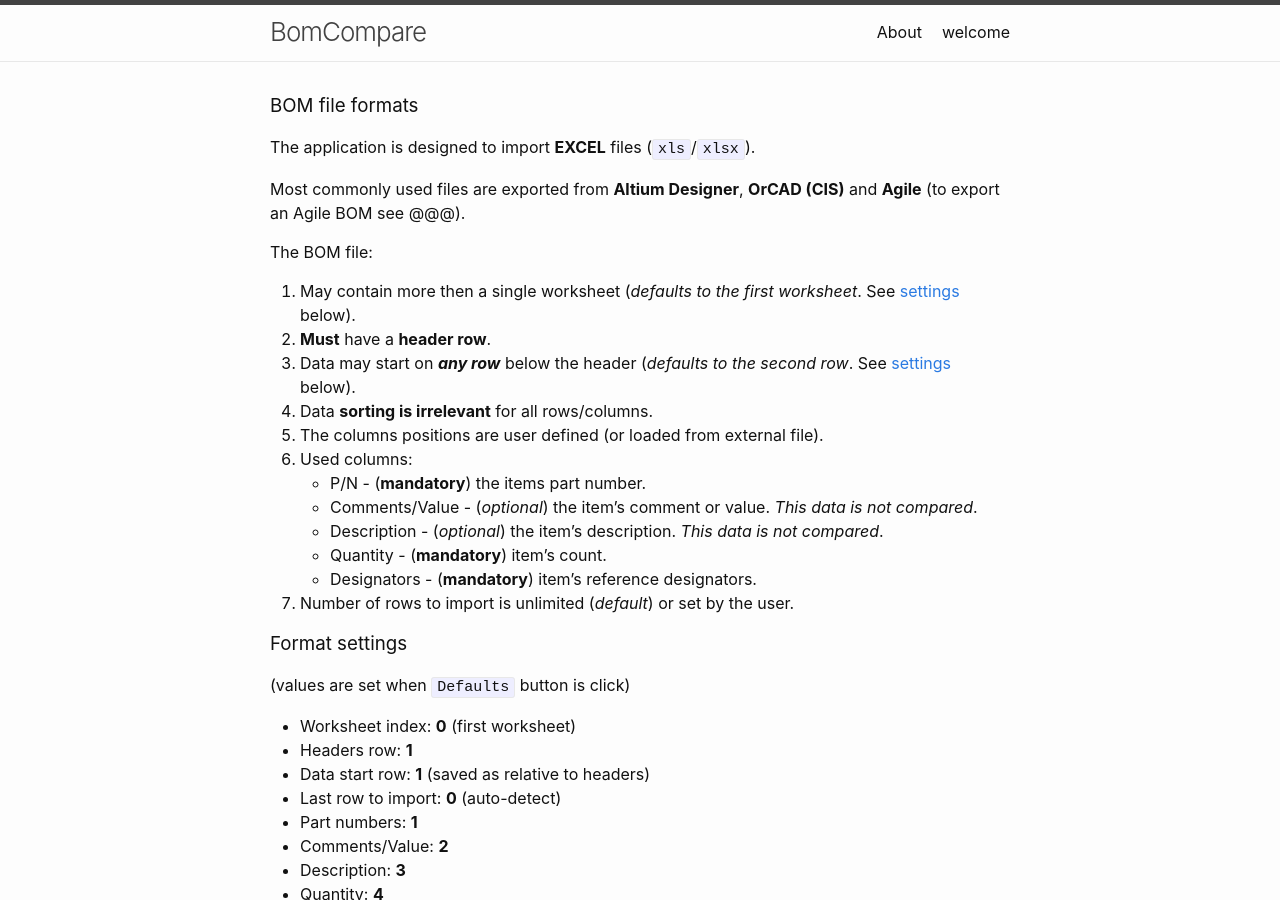
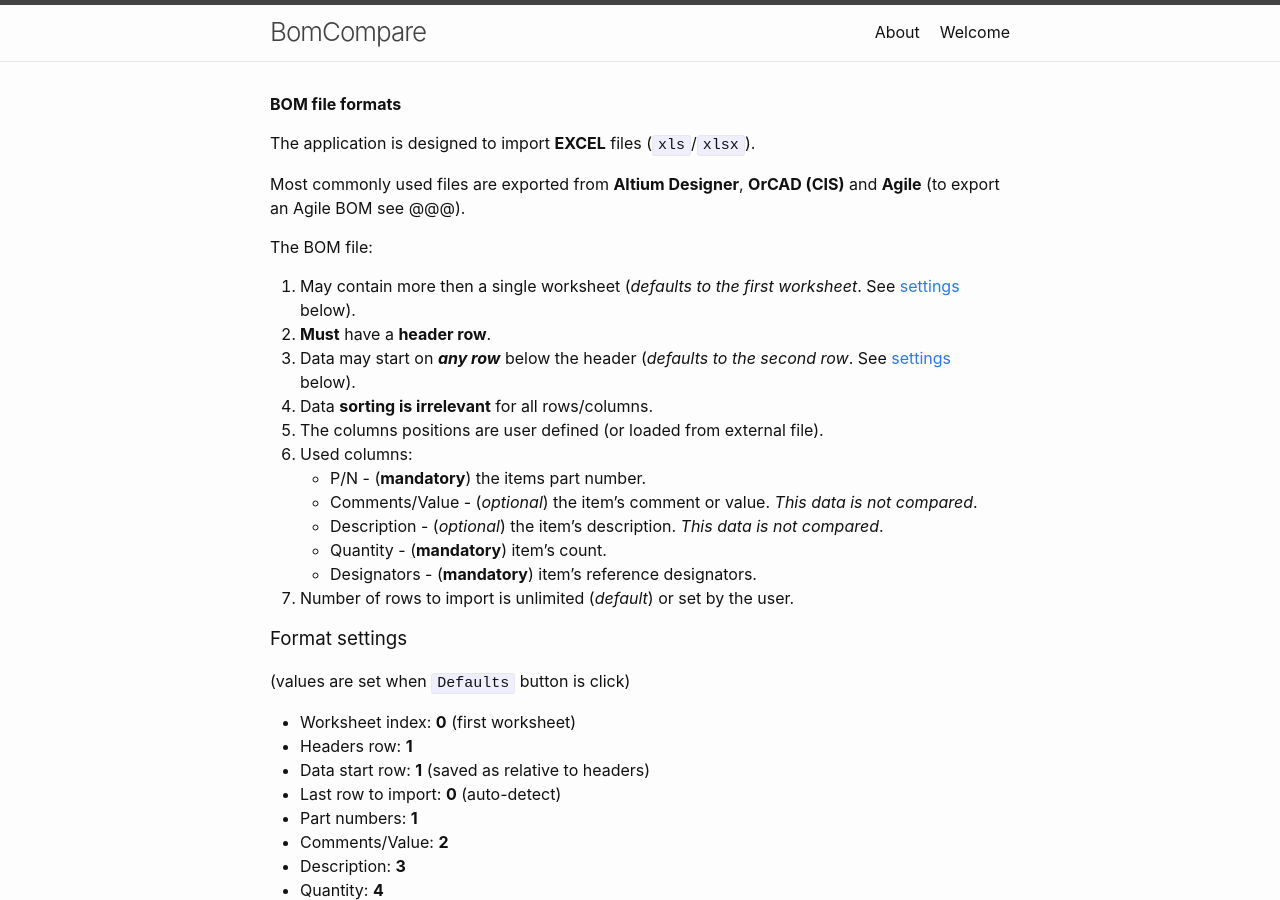
Before and after one commit to UzielProjects/BomCompare, a Jekyll site: the page built from docs/details.md, in a window 1280 px wide and 900 px high. Built offline with Jekyll 4.4.1, drawn with Linux system fonts in a browser that asks for light colours.

```diff
--- a/docs/details.md
+++ b/docs/details.md
@@ -2,7 +2,7 @@
 layout: default
 ---
 
-### BOM file formats
+**BOM file formats**
 
 The application is designed to import **EXCEL** files (`xls`/`xlsx`).
 
--- a/index.markdown
+++ b/index.markdown
@@ -1,7 +1,7 @@
 ---
 layout: home
 list_title: "What's new"
-title: welcome
+title: Welcome
 ---
 
 The BomCompare application is designed to compare BOM files with minimal user effort:
```
